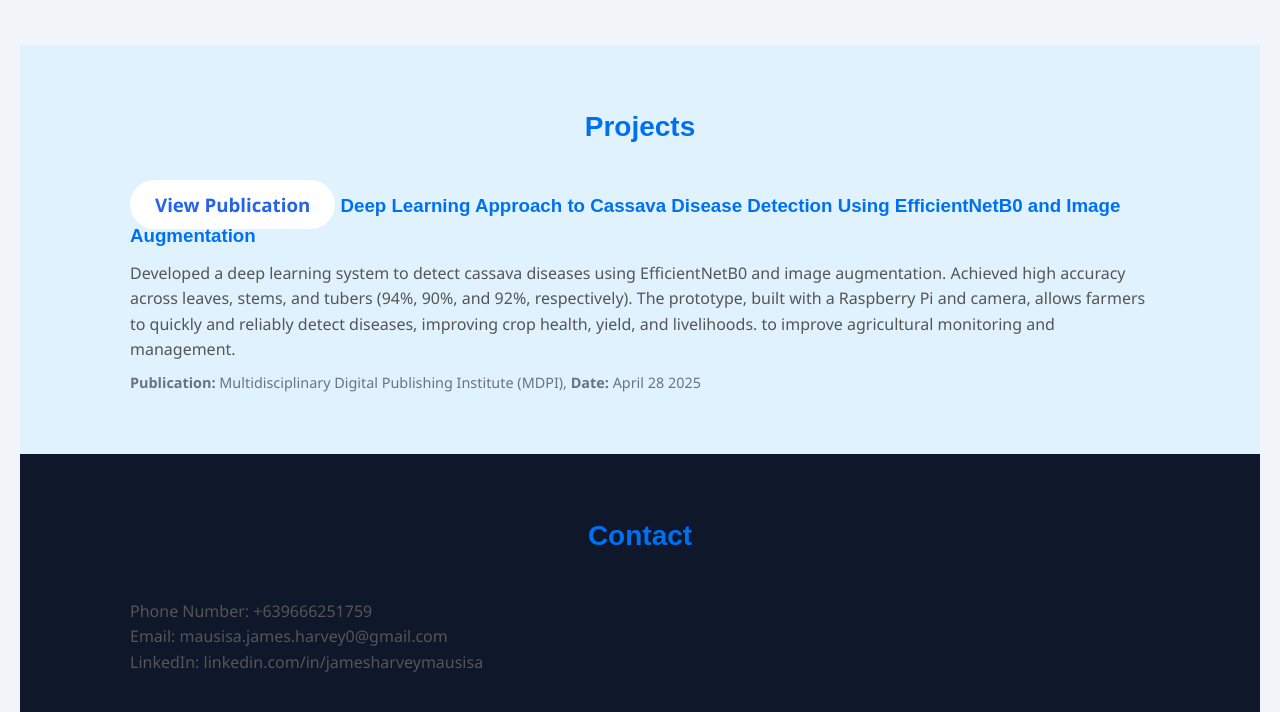
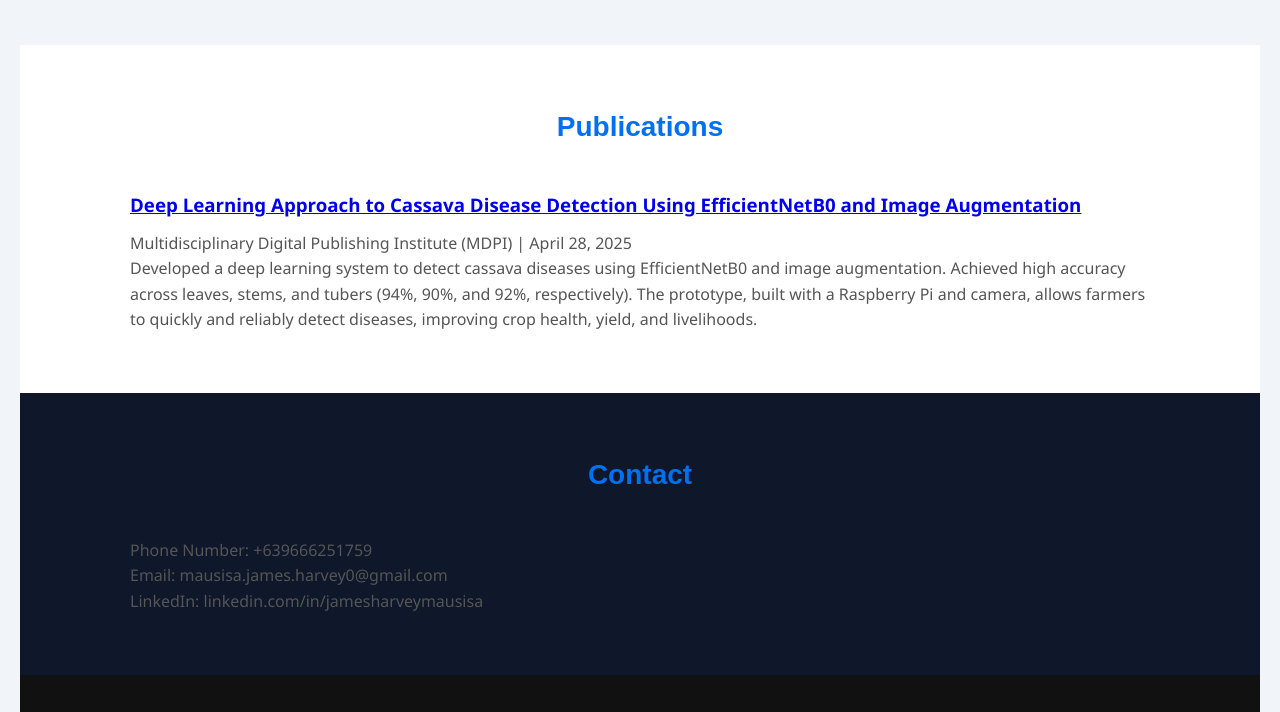
Before and after one commit to kaydenlone/kaizer-portfolio, a plain HTML site: page index.html in a window 1280 px wide. Shown: the part 1468-2180 px from the top of the page. Drawn offline with nearby package versions, Linux system fonts and the light colour scheme.

Commit message:
Update index.html

```diff
--- a/index.html
+++ b/index.html
@@ -137,29 +137,28 @@
   <div class="slider-dots"></div>
 </section>
 
-<section id="projects" class="section">
+<section id="publications" class="section">
   <div class="container" data-aos="fade-up">
-    <h2>Projects</h2>
+    <h2>Publications</h2>
 
-    <!-- Thesis Project Card -->
-    <div class="Publications">
+    <div class="publication-card">
       <h3>
-        <a href="https://www.mdpi.com/2673-4591/92/1/28" target="_blank" class="btn">View Publication</a>
+        <a href="YOUR_PUBLICATION_LINK_HERE" target="_blank" class="publication-link">
           Deep Learning Approach to Cassava Disease Detection Using EfficientNetB0 and Image Augmentation
         </a>
       </h3>
-      <p class="project-description">
+      <p class="publication-info">
+        Multidisciplinary Digital Publishing Institute (MDPI) | April 28, 2025
+      </p>
+      <p class="publication-description">
         Developed a deep learning system to detect cassava diseases using EfficientNetB0 and image augmentation.
         Achieved high accuracy across leaves, stems, and tubers (94%, 90%, and 92%, respectively). The prototype,
         built with a Raspberry Pi and camera, allows farmers to quickly and reliably detect diseases, improving crop
-        health, yield, and livelihoods. to improve agricultural monitoring and management.
-      </p>
-      <p class="project-publication">
-        <strong>Publication:</strong> Multidisciplinary Digital Publishing Institute (MDPI), <strong>Date:</strong> April 28 2025
+        health, yield, and livelihoods.
       </p>
     </div>
 
-    <!-- Add more projects here if needed -->
+    <!-- Add more publications here -->
   </div>
 </section>
 
```
